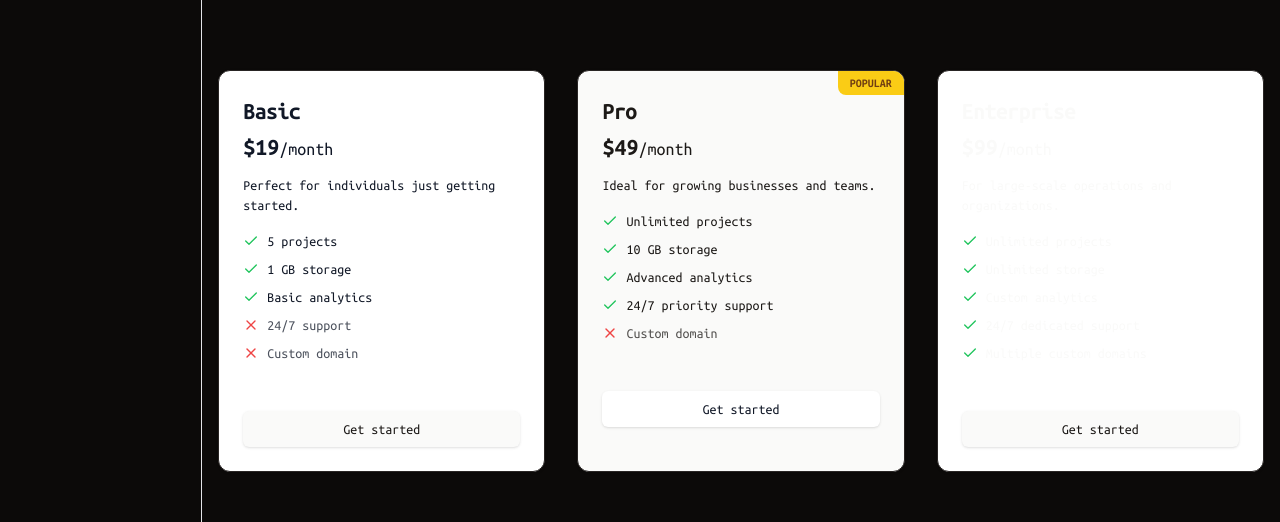
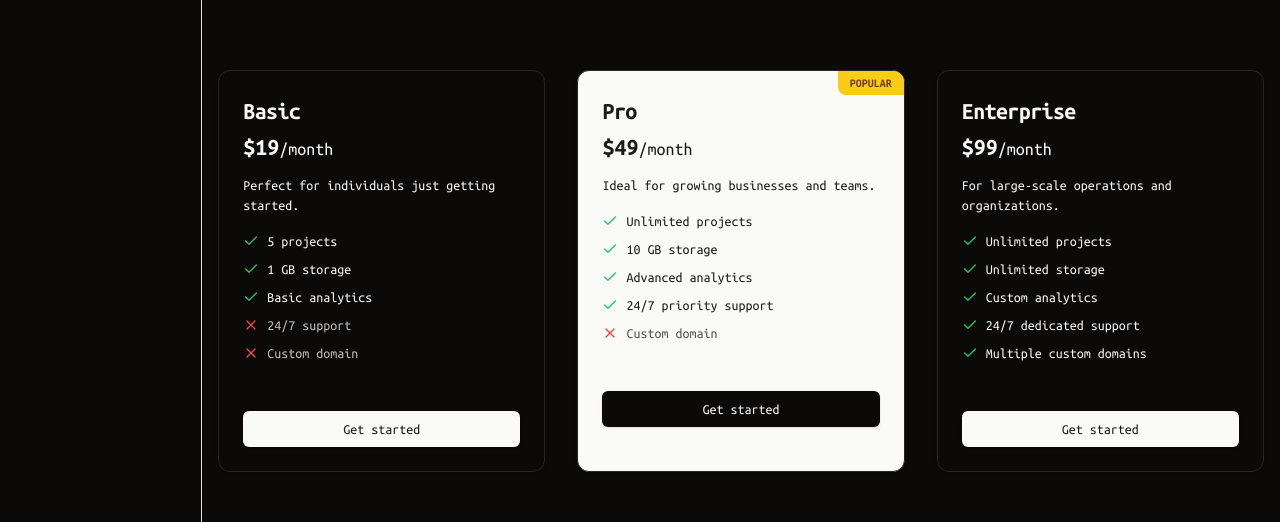
Before and after one commit to mrhashcoder/BuildFastKit, a Next.js app: page /testing in a window 1280 px wide. Shown: the part 185-707 px from the top of the page. Built offline with nearby package versions, Linux system fonts and the light colour scheme; no server answers.

Commit message:
Some updates

```diff
--- a/components/main/pricingcards.tsx
+++ b/components/main/pricingcards.tsx
@@ -66,7 +66,7 @@ export default function PricingCards() {
               </CardContent>
               <CardFooter>
                 <Button
-                  className={`w-full ${plan.color === "bg-white" ? "bg-primary text-primary-foreground hover:bg-primary/90" : "bg-white text-gray-900 hover:bg-gray-100"}`}
+                  className={`w-full ${plan.color === "bg-background" ? "bg-primary text-primary-foreground hover:bg-primary/90" : "bg-background text-primary hover:bg-background/90"}`}
                 >
                   Get started
                 </Button>
--- a/config/pricingPlan.ts
+++ b/config/pricingPlan.ts
@@ -10,8 +10,8 @@ export const plans = [
       { name: "24/7 support", included: false },
       { name: "Custom domain", included: false },
     ],
-    color: "bg-white",
-    textColor: "text-gray-900",
+    color: "bg-background",
+    textColor: "text-primary",
   },
   {
     name: "Pro",
@@ -39,7 +39,7 @@ export const plans = [
       { name: "24/7 dedicated support", included: true },
       { name: "Multiple custom domains", included: true },
     ],
-    color: "bg-white",
-    textColor: "text-secondary-foreground",
+    color: "bg-background",
+    textColor: "text-primary",
   },
 ];
```
